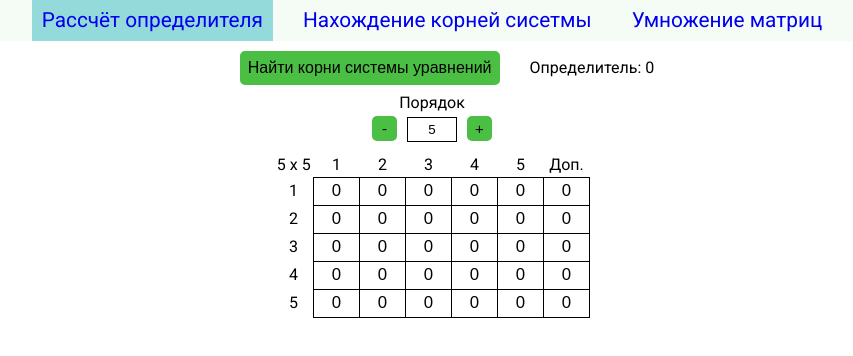
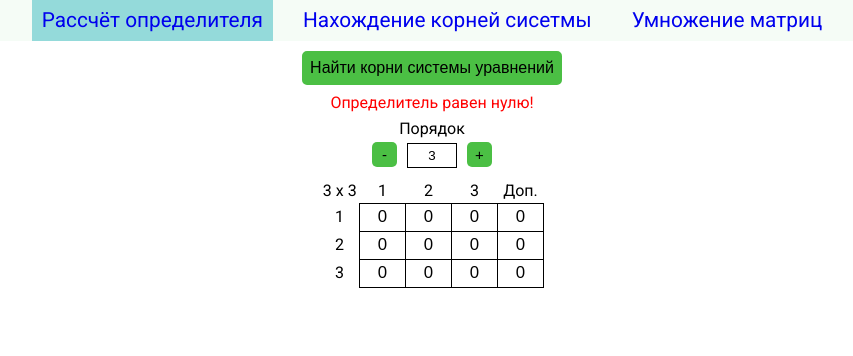
Before and after one commit to Traunin/matrix-calculator, a Vue app: page /#/roots in a window 1280 px wide. Shown: the top 356 px of the page, without its empty margins (208-1061 px from the left). Built offline with nearby package versions, Linux system fonts and the light colour scheme.

Commit message:
Add solution displaying

```diff
--- a/src/components/MatrixSolver.vue
+++ b/src/components/MatrixSolver.vue
@@ -1,14 +1,28 @@
 <template>
     <div class="calculator">
-        <div class="determinant">
-            <button @click="$bus.$emit('determinantNeeded')">
-                Найти корни системы уравнений
-            </button>
-            <div class="result">Определитель: {{ determinant }}</div>
+        <button @click="$bus.$emit('solutionNeeded')">
+            Найти корни системы уравнений
+        </button>
+        <div
+            class="result"
+            v-if="determinant == 0"
+        >
+            Определитель равен нулю!
+        </div>
+        <div
+            class="solutions"
+            v-if="determinant != 0"
+        >
+            <div
+                class="solution"
+                v-for="(root, index) in solutions"
+            >
+                x<sub>{{ index + 1 }}</sub> = {{ root }}
+            </div>
         </div>
 
         <matrix
-            :cols="5"
+            :cols="3"
             :rows="3"
             :is-square="true"
             :is-augmented="true"
@@ -25,14 +39,17 @@ export default {
     },
 
     mounted() {
-        this.$bus.$on("determinantCalculated", (determinant) =>
-            this.outputDetetrminant(determinant)
-        );
+        this.$bus.$on("solutionsFound", (solutions) => {
+            console.log(solutions);
+            this.solutions = solutions.solutions;
+            this.determinant = solutions.determinant;
+        });
     },
 
     data() {
         return {
             determinant: 0,
+            solutions: [],
         };
     },
 
@@ -66,6 +83,8 @@ button:hover {
     display: inline-block;
     font-size: 1em;
     font-family: "Roboto", sans-serif;
+    color: red;
+    margin-bottom: 10px;
 }
 
 .calculator {
@@ -74,4 +93,20 @@ button:hover {
     justify-content: center;
     align-items: center;
 }
+
+.solutions {
+    margin-bottom: 6px;
+    font-size: 1em;
+    font-family: "Roboto", sans-serif;
+    display: flex;
+    flex-direction: row;
+}
+
+.solution {
+    margin: 0 5px;
+}
+
+sub {
+    vertical-align: sub;
+}
 </style>
```
